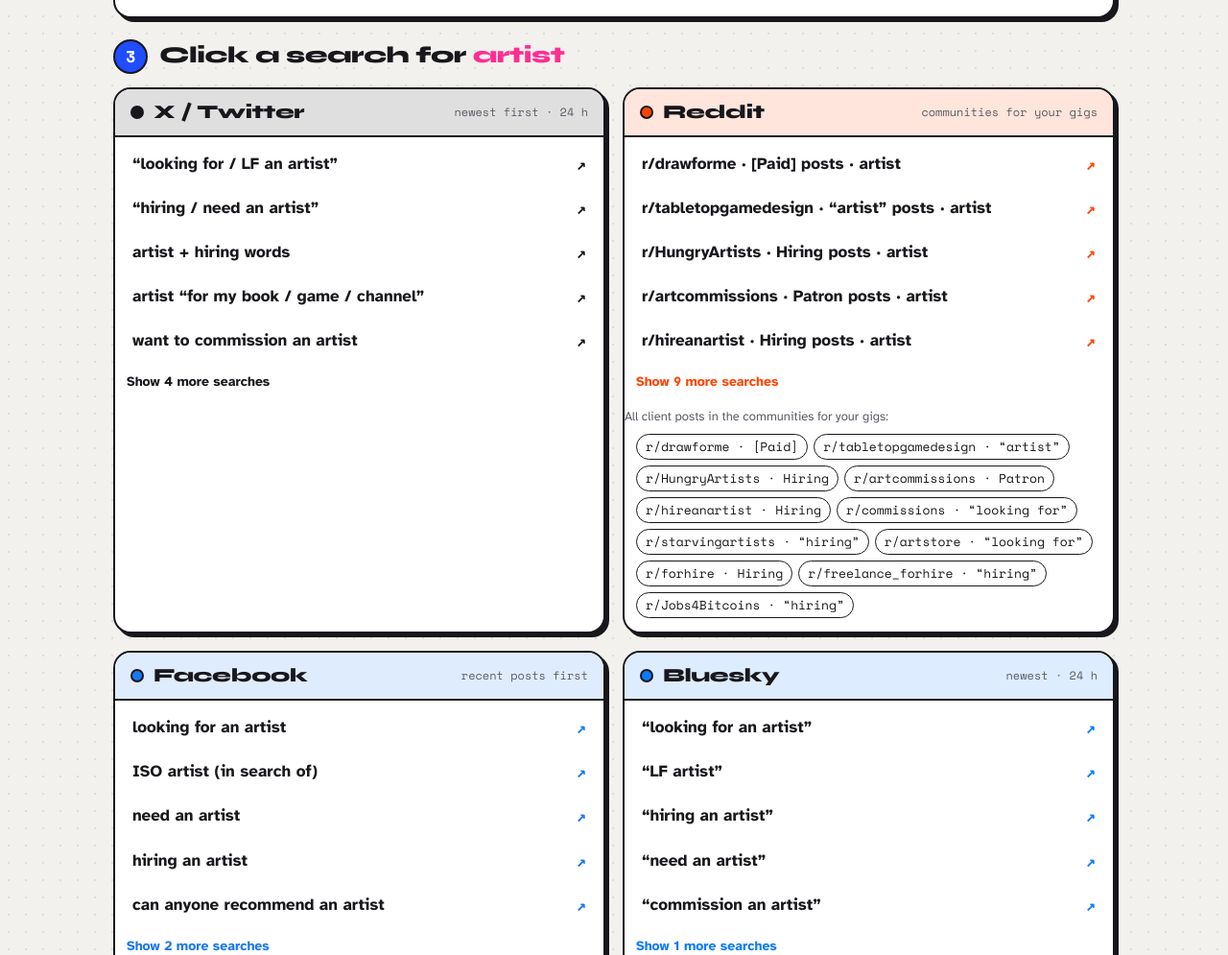
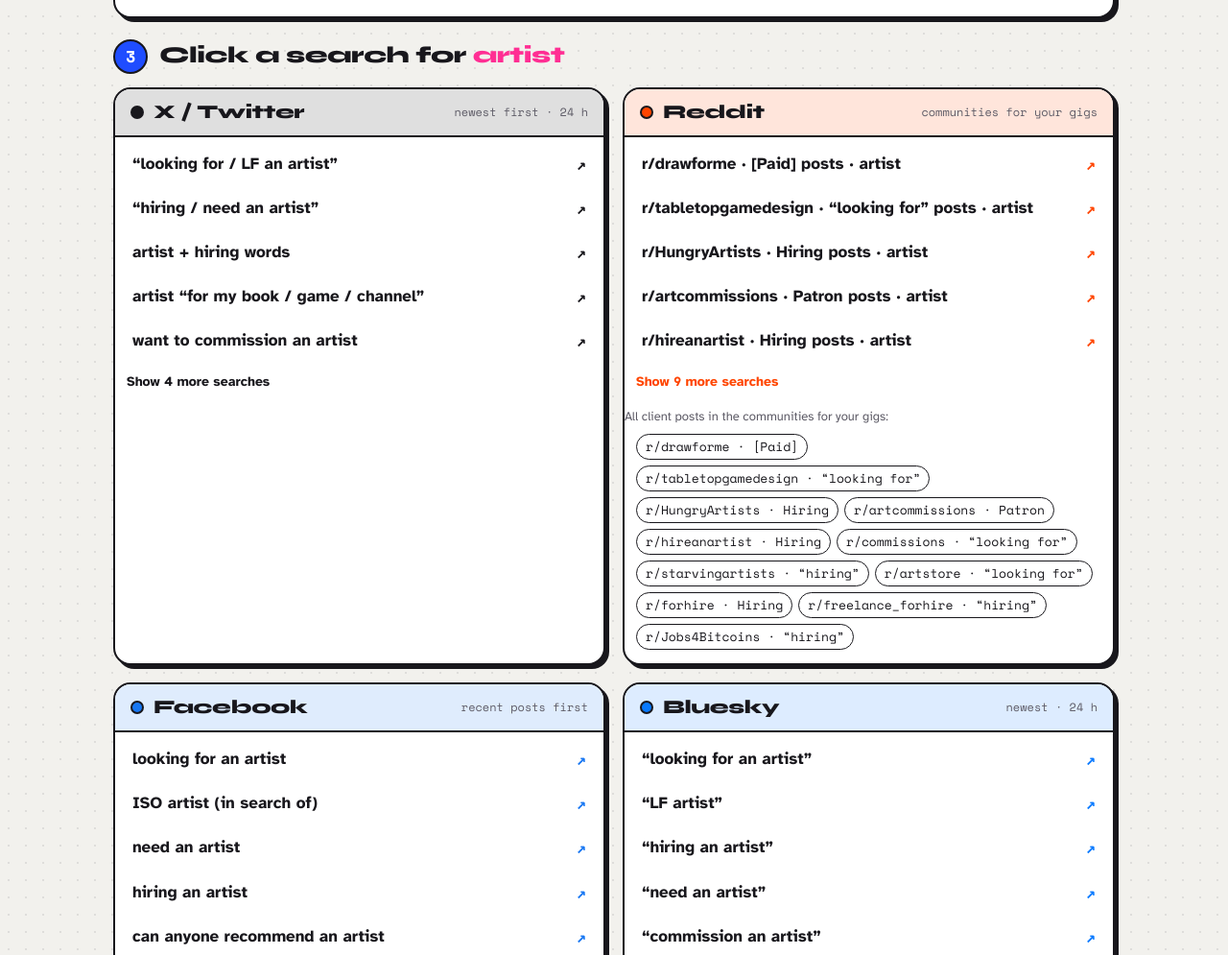
Before and after one commit to Ali200613/post-finder, a browser extension: page index.html in a window 1280 px wide. Shown: the part 1126-2121 px from the top of the page at 96% size. Drawn offline with nearby package versions, Linux system fonts and the light colour scheme.

Commit message:
Reddit: every community searches client posts only (flair or client phrase) with the gig's key word
Co-Authored-By: Claude Opus 5.5 <noreply@anthropic.com>

```diff
--- a/index.html
+++ b/index.html
@@ -639,22 +639,22 @@ const REDDIT_SUBS = [
   // VTuber, streaming
   { s: "vtubers", w: "looking for", fits: VT },
   { s: "Live2D", w: "looking for", fits: /live2d|vtuber|rigger/i },
-  { s: "VirtualYoutubers", w: "commission", fits: VT },
+  { s: "VirtualYoutubers", w: "looking for", fits: VT },
   { s: "Twitch", w: "looking for", fits: /twitch|emote|badge|vtuber|video editor/i },
   { s: "streaming", w: "looking for", fits: /twitch|emote|badge|vtuber/i },
   // furry, OCs, fan art, characters
   { s: "FurryCommissions", w: "looking for", fits: /furry/i },
-  { s: "furry", w: "commission", fits: /furry/i },
+  { s: "furry", w: "looking for", fits: /furry/i },
   { s: "OriginalCharacter", w: "looking for", fits: /character|anime|chibi|furry|reference/i },
   { s: "characterdrawing", w: "paid", fits: /character|anime|chibi|fan artist/i },
   { s: "drawforme", w: "paid", fits: /artist|portrait|character|anime|chibi|cartoon|caricature/i },
-  { s: "fanart", w: "commission", fits: /fan artist|anime|character/i },
+  { s: "fanart", w: "looking for", fits: /fan artist|anime|character/i },
   // maps, tabletop, worldbuilding
-  { s: "FantasyMaps", w: "commission", fits: /map/i },
-  { s: "mapmaking", w: "commission", fits: /map/i },
-  { s: "battlemaps", w: "commission", fits: /map/i },
-  { s: "worldbuilding", w: "commission", fits: /map|concept|character designer/i },
-  { s: "tabletopgamedesign", w: "artist", fits: /^artist$|^illustrator$|character designer|concept|game designer|game artist|icon/i },
+  { s: "FantasyMaps", w: "looking for", fits: /map/i },
+  { s: "mapmaking", w: "looking for", fits: /map/i },
+  { s: "battlemaps", w: "looking for", fits: /map/i },
+  { s: "worldbuilding", w: "looking for", fits: /map|concept|character designer/i },
+  { s: "tabletopgamedesign", w: "looking for", fits: /^artist$|^illustrator$|character designer|concept|game designer|game artist|icon/i },
   // comics, books, visual novels, album covers
   { s: "ComicBookCollabs", w: "paid", fits: COMIC },
   { s: "webcomics", w: "hiring", fits: COMIC },
@@ -663,11 +663,11 @@ const REDDIT_SUBS = [
   { s: "selfpublishing", w: "looking for", fits: BOOK },
   { s: "KDP", w: "looking for", fits: BOOK },
   { s: "Authors", w: "looking for", fits: BOOK },
-  { s: "fantasywriters", w: "commission", fits: /book|cover|map|character/i },
+  { s: "fantasywriters", w: "looking for", fits: /book|cover|map|character/i },
   { s: "vndevs", w: "paid", fits: /anime|character|sprite|background artist|2d game|game artist/i },
   { s: "renpy", w: "paid", fits: /anime|character|sprite|background artist|2d game|game artist/i },
-  { s: "makinghiphop", w: "cover art", fits: /album|cover|lyric|music video|logo/i },
-  { s: "WeAreTheMusicMakers", w: "cover art", fits: /album|lyric/i },
+  { s: "makinghiphop", w: "looking for", fits: /album|cover|lyric|music video|logo/i },
+  { s: "WeAreTheMusicMakers", w: "looking for", fits: /album|lyric/i },
   // Roblox, Minecraft, Discord
   { s: "HiddenDevs", w: "hiring", fits: /roblox/i },
   { s: "robloxgamedev", w: "hiring", fits: /roblox/i },
@@ -691,12 +691,12 @@ const REDDIT_SUBS = [
   { s: "PartneredYoutube", w: "hiring", fits: YT },
   { s: "youtubers", w: "hiring", fits: YT },
   { s: "NewTubers", w: "looking for", fits: YT },
-  { s: "SmallYTChannel", w: "editor", fits: YT },
+  { s: "SmallYTChannel", w: "looking for", fits: YT },
   { s: "YouTubeEditorsForHire", w: "hiring", fits: YT },
   { s: "CreatorServices", f: "Seeking Paid", fits: VIDEO },
   { s: "FindVideoEditors", w: "hiring", fits: /video|editor|youtube|thumbnail|motion|vfx|explainer|lyric/i },
   { s: "VideoEditing", w: "hiring", fits: /video editor|youtube video/i },
-  { s: "podcasting", w: "editor", fits: /video editor/i },
+  { s: "podcasting", w: "looking for", fits: /video editor/i },
   { s: "Filmmakers", w: "paid", fits: /video editor|vfx|storyboard|motion/i },
   { s: "vfx", w: "hiring", fits: /vfx/i },
   // game dev
@@ -709,35 +709,35 @@ const REDDIT_SUBS = [
   { s: "godot", w: "hiring", fits: /godot/i },
   { s: "RPGMaker", w: "paid", fits: /pixel|sprite|game artist|2d game|game developer/i },
   // apps, code, web platforms
-  { s: "AppIdeas", w: "developer", fits: APP },
-  { s: "AppBusiness", w: "developer", fits: APP },
+  { s: "AppIdeas", w: "looking for", fits: APP },
+  { s: "AppBusiness", w: "looking for", fits: APP },
   { s: "SaaS", w: "looking for", fits: any(APP, /landing|web developer|web designer|full stack|react|next\.js/i) },
   { s: "indiehackers", w: "looking for", fits: any(APP, /landing|web developer|web designer|full stack/i) },
-  { s: "nocode", w: "hire", fits: /webflow|wix|website|web designer|landing|app developer/i },
+  { s: "nocode", w: "looking for", fits: /webflow|wix|website|web designer|landing|app developer/i },
   { s: "PythonJobs", w: "hiring", fits: /python/i },
-  { s: "automation", w: "hire", fits: /python|bot|extension/i },
-  { s: "webscraping", w: "hire", fits: /python|javascript/i },
-  { s: "chrome_extensions", w: "hire", fits: /extension/i },
+  { s: "automation", w: "looking for", fits: /python|bot|extension/i },
+  { s: "webscraping", w: "looking for", fits: /python|javascript/i },
+  { s: "chrome_extensions", w: "looking for", fits: /extension/i },
   { s: "RemoteJS", w: "", fits: /react|next\.js|javascript|frontend|full stack|web developer|website developer/i },
-  { s: "shopify", w: "hire", fits: /shopify/i },
-  { s: "ShopifyeCommerce", w: "hire", fits: /shopify/i },
-  { s: "Wordpress", w: "hire", fits: /wordpress/i },
-  { s: "woocommerce", w: "hire", fits: /wordpress/i },
-  { s: "webflow", w: "hire", fits: /webflow/i },
-  { s: "WIX", w: "hire", fits: /wix/i },
-  { s: "squarespace", w: "hire", fits: /web designer|website designer/i },
+  { s: "shopify", w: "looking for", fits: /shopify/i },
+  { s: "ShopifyeCommerce", w: "looking for", fits: /shopify/i },
+  { s: "Wordpress", w: "looking for", fits: /wordpress/i },
+  { s: "woocommerce", w: "looking for", fits: /wordpress/i },
+  { s: "webflow", w: "looking for", fits: /webflow/i },
+  { s: "WIX", w: "looking for", fits: /wix/i },
+  { s: "squarespace", w: "looking for", fits: /web designer|website designer/i },
   // design
   { s: "DesignJobs", f: "Hiring", fits: DESIGN },
   { s: "PhotoshopRequest", w: "paid", fits: /graphic|thumbnail|poster|flyer|banner|logo|digital painter|matte/i },
   { s: "logodesign", w: "hiring", fits: /logo|brand/i },
   { s: "branding", w: "looking for", fits: /logo|brand|packaging/i },
   // merch & shops
-  { s: "streetwearstartup", w: "designer", fits: MERCH },
+  { s: "streetwearstartup", w: "looking for", fits: MERCH },
   { s: "EtsySellers", w: "looking for", fits: MERCH },
-  { s: "printondemand", w: "designer", fits: MERCH },
-  { s: "AmazonFBA", w: "designer", fits: /packaging|logo|brand|product/i },
+  { s: "printondemand", w: "looking for", fits: MERCH },
+  { s: "AmazonFBA", w: "looking for", fits: /packaging|logo|brand|product/i },
   { s: "ecommerce", w: "looking for", fits: /shopify|website|web designer|packaging|logo|brand/i },
-  { s: "dropship", w: "store", fits: /shopify/i },
+  { s: "dropship", w: "looking for", fits: /shopify/i },
   { s: "NFT", w: "looking for", fits: /nft/i },
   // art commissions
   { s: "HungryArtists", f: "Hiring", fits: any(ART, COMIC, BOOK, VT, /animat|3d|pixel|sprite/i) },
@@ -771,7 +771,13 @@ const subsFor = r => REDDIT_SUBS.filter(x => x.fits.test(r) && !(x.s === "Design
 const subsForAll = roles => [...new Set(roles.flatMap(r => subsFor(r)))];
 // How the client tag shows in labels: Hiring / Patron flair, or the word clients write.
 const tagOf = x => x.f || (x.w === "paid" ? "[Paid]" : x.w === "task" ? "[Task]" : x.w ? "“" + x.w + "”" : "job");
-const subQuery = (x, words) => ((x.f ? `flair_name:"${x.f}"` : x.w) + (words ? " " + words : "")).trim();
+const subQuery = (x, words) => ((x.f ? `flair_name:"${x.f}"` : / /.test(x.w) ? `"${x.w}"` : x.w) + (words ? " " + words : "")).trim();
+// Inside a community's client posts, search the gig's key word: "pixel artist" -> "pixel", "Roblox scripter" -> "Roblox",
+// so "need pixel art for my game" is found too. A plain "artist" in a Hiring flair = every Hiring post there.
+const gigWords = (r, x) => {
+  const k = r.replace(/\b(artists?|designers?|developers?|illustrators?|animators?|editors?|modell?ers?|painters?|scripters?|riggers?)\b/gi, " ").replace(/\s+/g, " ").trim();
+  return k || (x.f ? "" : r);
+};
 const subUrl = (x, words) => `https://www.reddit.com/r/${x.s}/search/?q=${enc(subQuery(x, words))}&restrict_sr=1&sort=new&t=${R_T}`;
 const FB_RECENT = btoa(JSON.stringify({ "recent_posts:0": JSON.stringify({ name: "recent_posts", args: "" }) }));
 const URL_FOR = {
@@ -805,7 +811,7 @@ const TEMPLATES = {
   ],
   // First: each subreddit's own client flair + the gig. Then the plain words clients write in their titles.
   reddit: r => [
-    ...subsFor(r).map(x => ({ label: `r/${x.s} · ${tagOf(x)} posts · ${r}`, q: r, opt: x })),
+    ...subsFor(r).map(x => ({ label: `r/${x.s} · ${tagOf(x)} posts · ${r}`, q: gigWords(r, x), opt: x })),
     { label: `“looking for ${an(r)}”`, q: `"looking for ${an(r)}"`, opt: subsFor(r) },
     { label: `“need ${an(r)}”`, q: `"need ${an(r)}"`, opt: subsFor(r) },
     { label: `${r} + budget`, q: `${r} budget`, opt: subsFor(r) },
@@ -922,7 +928,7 @@ function multiSearches(roles) {
     // (e.g. game developer → r/gameDevClassifieds and r/forhire), then each community's full client feed.
     reddit: [
       ...subsForAll(roles).flatMap(x => roles.filter(r => subsFor(r).includes(x))
-        .map(r => ({ label: `r/${x.s} · ${tagOf(x)} posts · ${r}`, q: r, opt: x }))).slice(0, 16),
+        .map(r => ({ label: `r/${x.s} · ${tagOf(x)} posts · ${r}`, q: gigWords(r, x), opt: x }))).slice(0, 16),
       ...subsForAll(roles).map(x => ({ label: `r/${x.s} · all ${tagOf(x)} posts`, q: "", opt: x })),
     ],
     // Facebook and Bluesky can't search "this OR that", so one search per gig.
```
